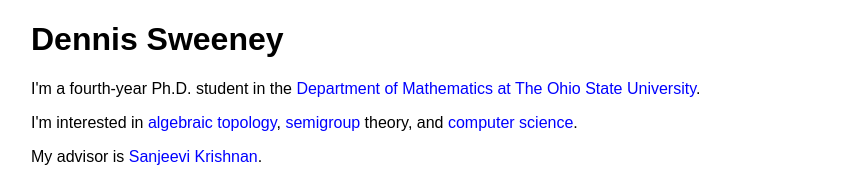
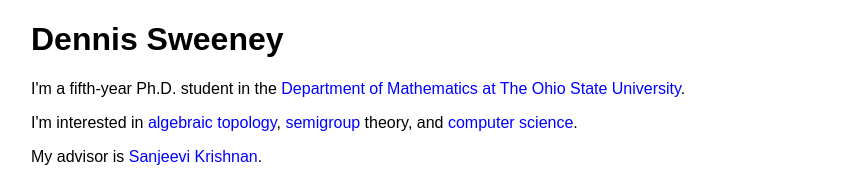
Before and after one commit to sweeneyde/sweeneyde.github.io, a plain HTML site: page index.html in a window 1280 px wide. Shown: the top 170 px of the page, without its empty margins (209-1069 px from the left). Drawn offline with Linux system fonts and the light colour scheme.

Commit message:
fifth year student

```diff
--- a/index.html
+++ b/index.html
@@ -37,7 +37,7 @@
 <body>
 <div style="max-width:800px;margin:auto">
 <h1>Dennis Sweeney</h1>
-<p>I'm a fourth-year Ph.D. student in the <a href="https://math.osu.edu/">Department of Mathematics at The Ohio State University</a>.</p>
+<p>I'm a fifth-year Ph.D. student in the <a href="https://math.osu.edu/">Department of Mathematics at The Ohio State University</a>.</p>
 <p>I'm interested in <a href="https://en.wikipedia.org/wiki/Algebraic_topology">algebraic topology</a>, <a href="https://en.wikipedia.org/wiki/Semigroup">semigroup</a> theory, and <a href="https://en.wikipedia.org/wiki/Computer_science">computer science</a>.</p>
 <p>My advisor is <a href="https://people.math.osu.edu/krishnan.118/">Sanjeevi Krishnan</a>.</p>
 <table>
```
